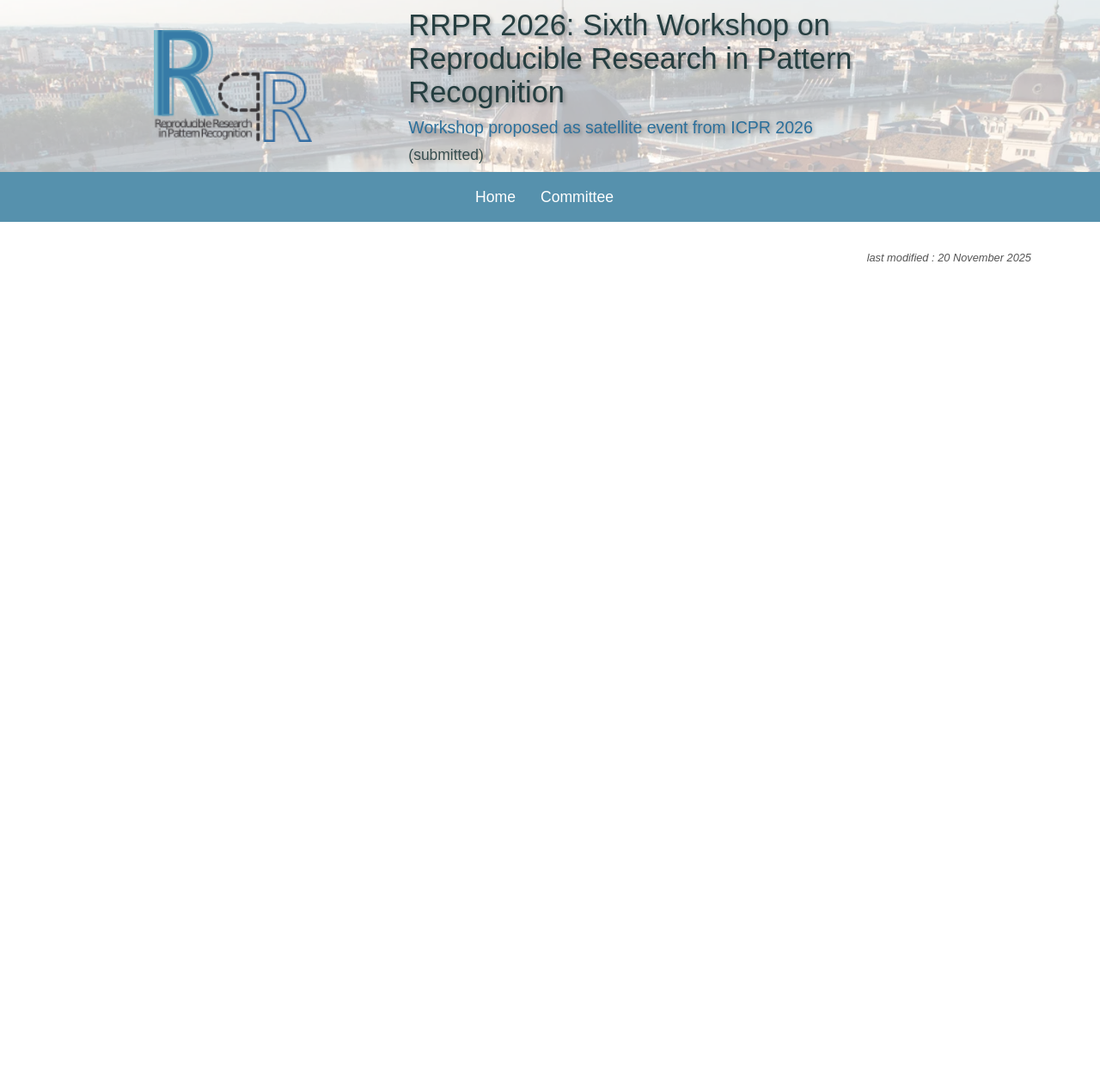
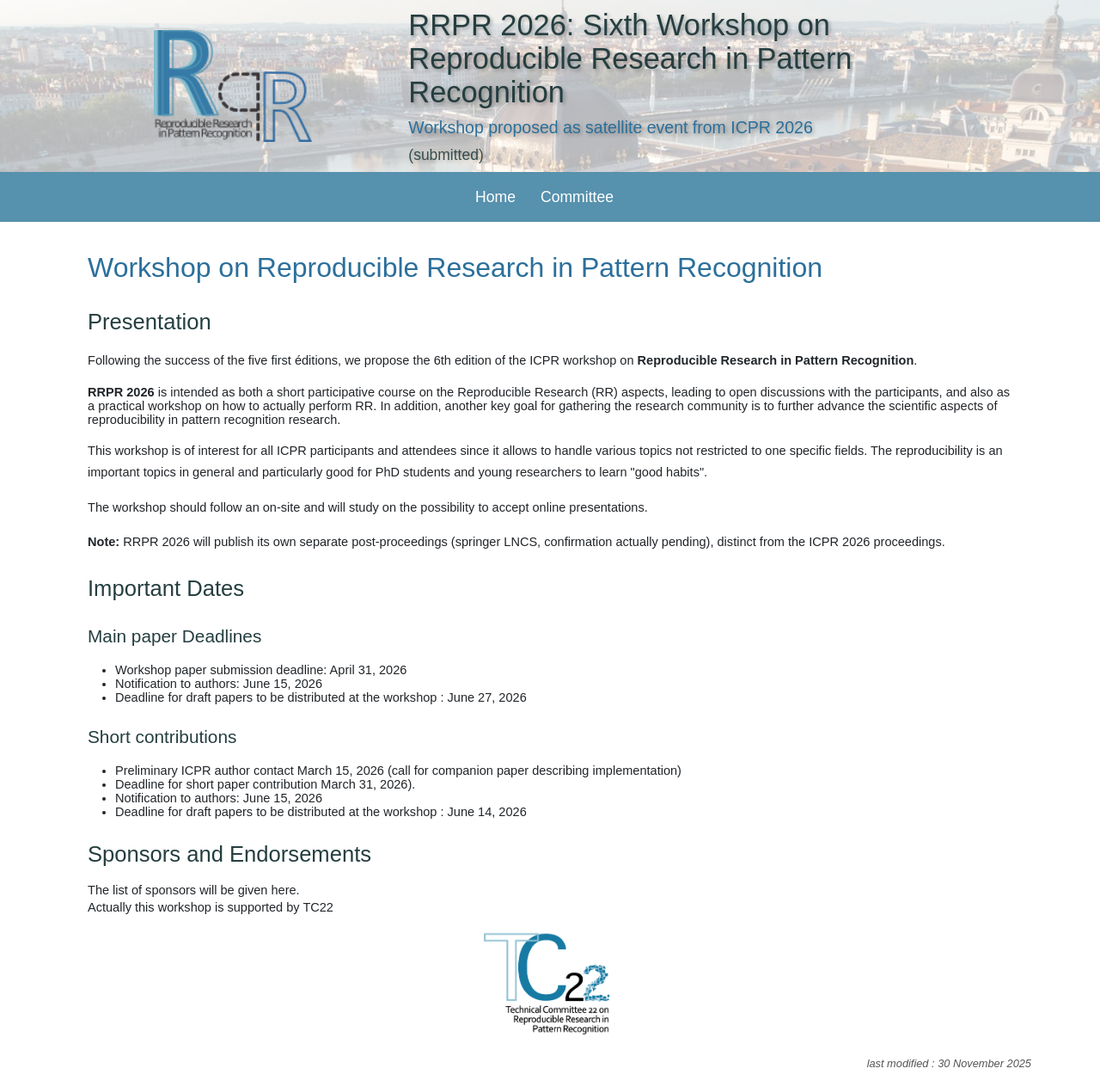
Before and after one commit to TC22-Team/rrpr2026, a Jekyll site: the page built from index.html, in a window 1280 px wide. Shown: the whole page at 86% size. Built offline with Jekyll 4.4.1, drawn with Linux system fonts in a browser that asks for light colours; before the commit the page ends 900 px from its top, so only the background shows below that.

Commit message:
base main page

```diff
--- a/_includes/menu.html
+++ b/_includes/menu.html
@@ -9,7 +9,7 @@
         <ul class="navbar-nav mx-lg-auto">
           <a class="navbar-brand d-none d-lg-block " href="/">Home</a>
           <li class="nav-item">
-                <a class="nav-link" href="/committee.html">Committee</a>
+                <a class="nav-link" href="/committees.html">Committee</a>
             </li>
             <!-- <li class="nav-item"> -->
             <!--     <a class="nav-link" href="/submission.html">Important Dates</a> -->
--- a/_sass/_base.scss
+++ b/_sass/_base.scss
@@ -38,7 +38,7 @@ conference-title {
 }
 
 h1 {
-  color: #BC0028;
+  color: $color-primary;
   font-size: clamp(1.8rem, 3.5vw, 2.0rem);
 }
 
--- a/_sass/_variables.scss
+++ b/_sass/_variables.scss
@@ -1,7 +1,7 @@
 // 🎨 ===== Variables globales ICPR 2026 =====
 
 // Couleurs principales
-$color-primary: #AD201E;      // Rouge ICPR
+$color-primary: #2B6F9B;      // Rouge ICPR
 $color-secondary: #5691AD;    // Vert foncé
 $color-dark: #343a00;
 $color-light: #EEEEEE;
--- a/index.html
+++ b/index.html
@@ -1,7 +1,82 @@
 ---
 layout: default
-title: "RRPR 2026 - International Conference on Pattern Recognition"
-canonical: "https://icpr2026.org/"
-description: "Main page of ICPR 2026 - International Conference on Pattern Recognition that take place in Lyon 17-22 August 2026."
-last_modified: 2025-11-20
+title: "RRPR 2026 - Sixth Workshop on Reproducible Research in Pattern Recognition"
+canonical: "https://tc22-team.github.io/rrpr2026"
+description: "Main page of RRPR 2026 - Sixth Workshop on Reproducible Research in Pattern Recognition proposed to be a Sattelite workshop at ICPR 2026  Lyon 21 or 22 August 2026."
+last_modified: 2025-11-30
 ---
+
+
+
+
+<h1> Workshop on Reproducible Research in Pattern Recognition</h1>
+
+
+
+<h2> Presentation </h2>
+
+<p>
+Following the success of the five first éditions, we propose the 6th edition of the ICPR workshop on <b> Reproducible Research in Pattern Recognition</b>.
+</p>
+
+
+<b>  RRPR 2026 </b> is intended as both a short participative course on the
+  Reproducible Research (RR) aspects, leading to open discussions with
+  the participants, and also as a practical workshop on how to
+  actually perform RR. In addition, another key goal for gathering the
+  research community is to further advance the scientific aspects of
+  reproducibility in pattern recognition research.
+</p>
+
+
+<p>
+  This workshop is of interest for all ICPR participants and attendees
+  since it allows to handle various topics not restricted to one
+  specific fields. The reproducibility is an important topics in
+  general and particularly good for PhD students and young researchers
+  to learn "good habits".
+ </p>
+
+
+<p> The workshop should follow an on-site and will study on the possibility to accept online presentations. </p>
+
+
+<p>
+  <b> Note:</b> RRPR 2026 will publish its own separate
+  post-proceedings (springer LNCS, confirmation actually pending),
+  distinct from the ICPR 2026 proceedings.
+</p>
+
+
+
+
+
+
+
+<h2> Important Dates</h2>
+
+<h3>Main paper Deadlines</h3>
+<ul>
+<li> Workshop paper submission deadline:  April 31, 2026</li>
+<li> Notification to authors: June 15, 2026 </li>
+<li> Deadline for draft papers to be distributed at the workshop :  June 27, 2026</li>
+</ul>
+
+
+<h3>Short contributions</h3>
+<ul>
+  <li> Preliminary ICPR author contact March 15, 2026 (call for companion paper describing implementation)</li>
+<li> Deadline for short paper contribution March 31, 2026).</li>
+<li> Notification to authors: June 15, 2026 </li>
+<li> Deadline for draft papers to be distributed at the workshop :  June 14, 2026</li>
+</ul>
+
+
+<h2>Sponsors and Endorsements</h2>
+
+
+The list of sponsors will be given here.
+
+<p>Actually this workshop is supported by TC22</p>
+
+<p style="text-align: center;"><a href="http://iapr-tc22.org"><img title="logoTC22" src="/assets/img/logoTC22.png" alt="logoTC22"  height="120" /></a></p>
```
Also changed, not shown: committees.html (added, +13 -0 lines), committees.md (deleted, +0 -8 lines), assets/img/logoTC22.png (added).
